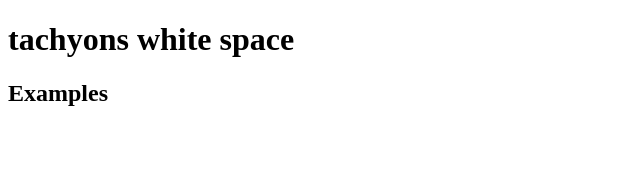
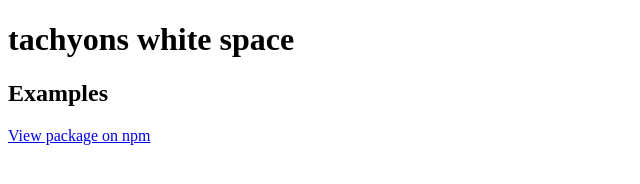
Before and after one commit to mrmrs/tachyons-white-space, a website: page index.html in a window 1280 px wide. Shown: the whole page, without its empty margins (0-640 px from the left). Drawn offline with Linux system fonts and the light colour scheme.

Commit message:
Adding link to npm module

```diff
--- a/index.html
+++ b/index.html
@@ -13,5 +13,6 @@
   <body>
     <h1>tachyons white space</h1>
     <h2>Examples</h2>
+    <a href="http://npmjs.org/package/tachyons-white-space" title="tachyons-white-space">View package on npm</a>
   </body>
 </html>
```
